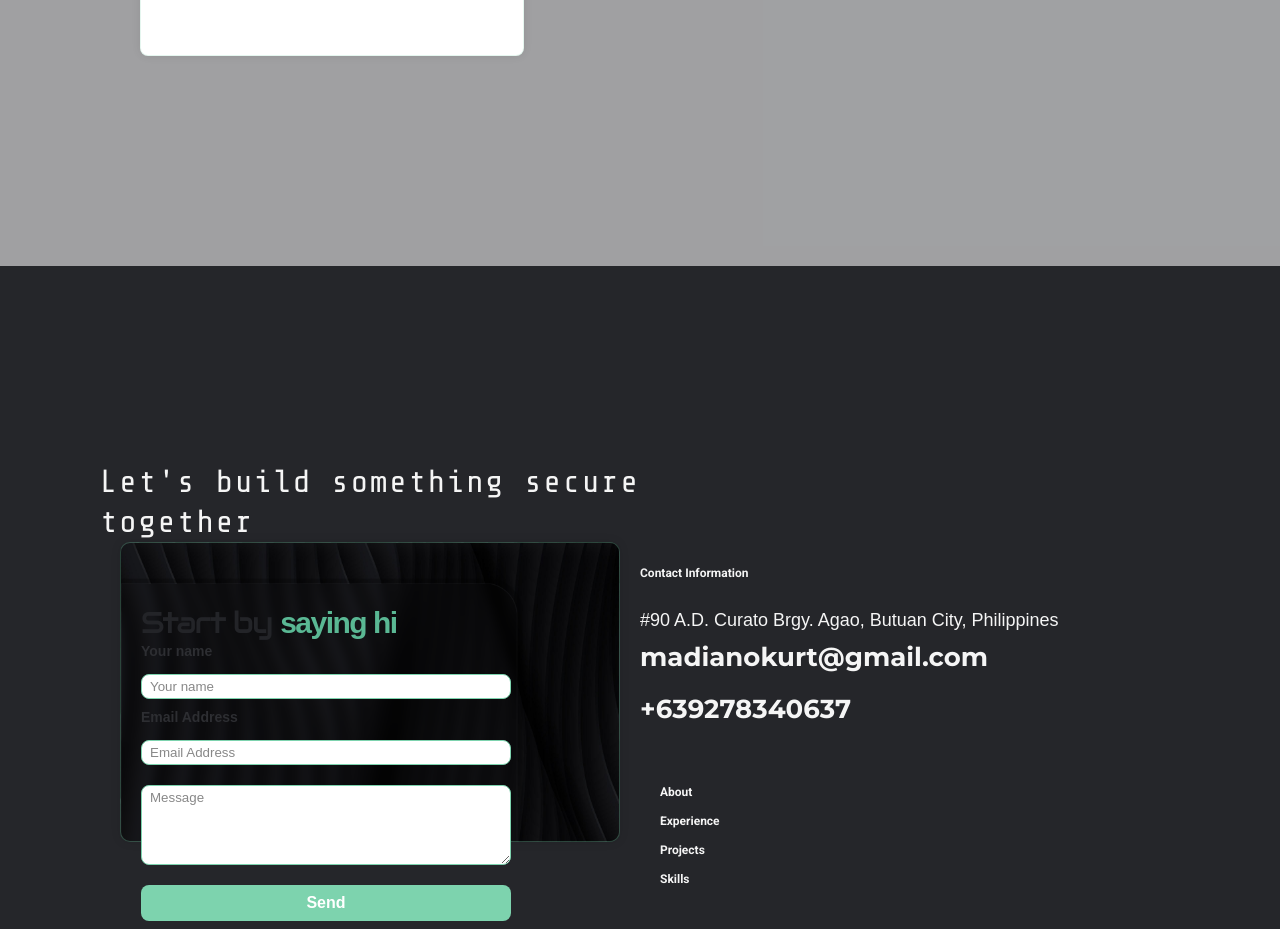
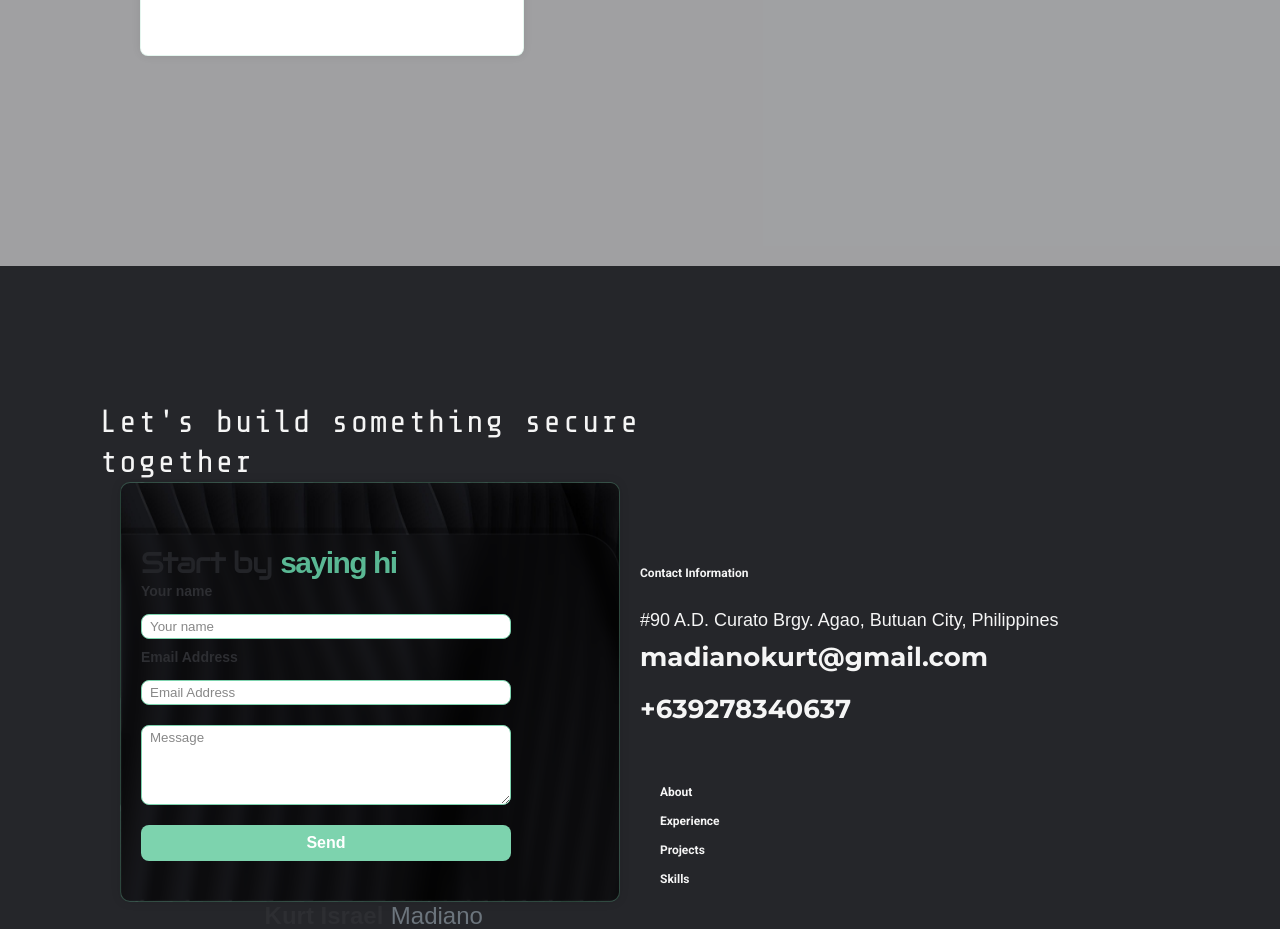
Before and after one commit to KurtIsrael12/KurtIsrael_E-Portfolio, a plain HTML site: page index.html in a window 1280 px wide. Shown: the part 4835-5764 px from the top of the page. Drawn offline with nearby package versions, Linux system fonts and the light colour scheme.

Commit message:
Increase contact form height to prevent overflow

```diff
--- a/style.css
+++ b/style.css
@@ -831,7 +831,7 @@ body::selection {
 .email-form {
   display: flex;
   flex-direction: column;
-  height: 300px;
+  height: 420px;
   width: 100%;
   max-width: 500px;
   margin: 0 auto;
```
